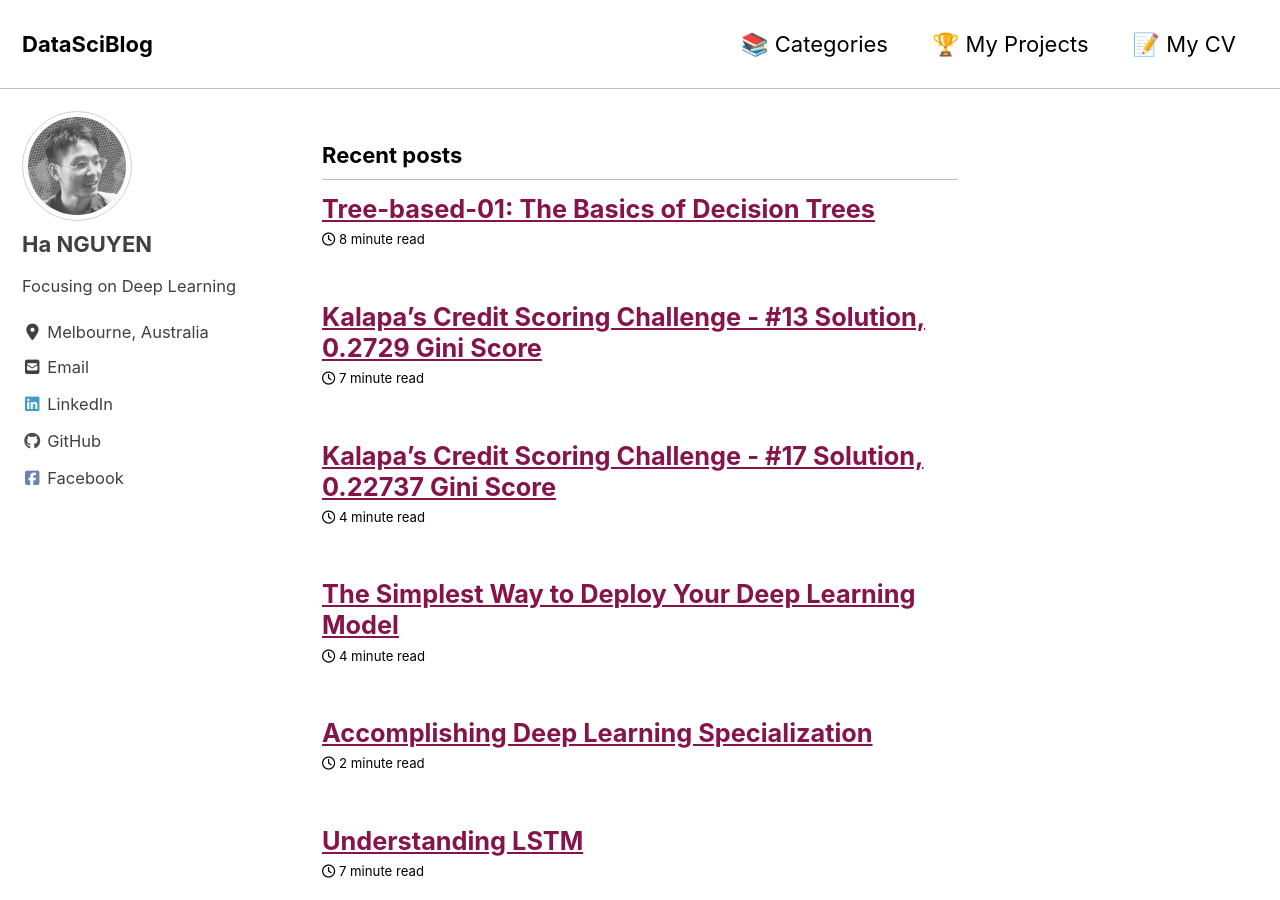
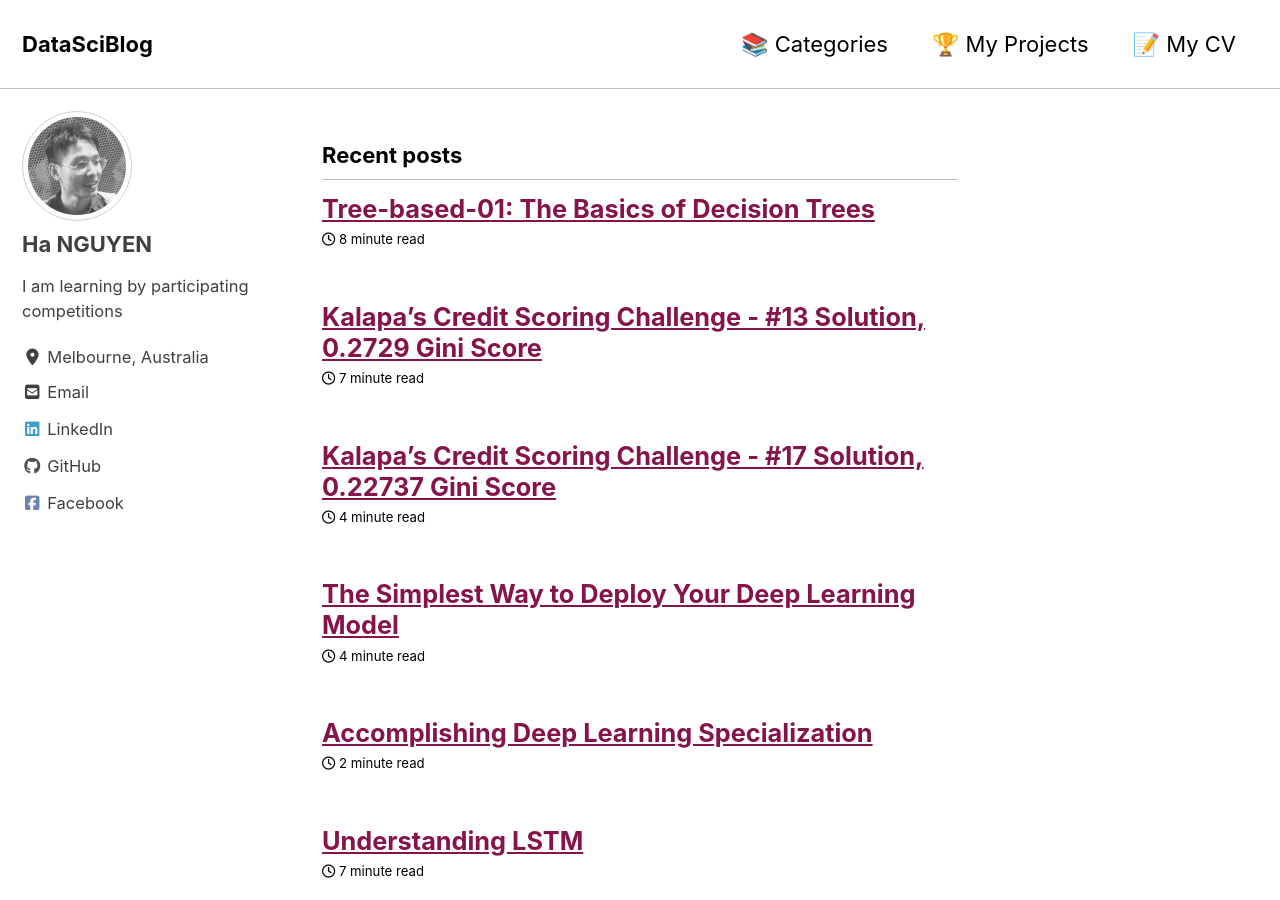
Before and after one commit to datasciblog/datasciblog.github.io, a Jekyll site: the page built from index.html, in a window 1280 px wide and 900 px high. Built offline with Jekyll 4.4.1, drawn with Linux system fonts in a browser that asks for light colours; cached includes are drawn as plain includes; nearby versions of some CDN libraries; the list of posts is cut into pages by our own code.

Commit message:
Update _config.yml

```diff
--- a/_config.yml
+++ b/_config.yml
@@ -111,7 +111,7 @@ analytics:
 author:
   name             : "Ha NGUYEN"
   avatar           : "/assets/images/ava.jpg" # path of avatar image, e.g. "/assets/images/bio-photo.jpg"
-  bio              : "Focusing on Deep Learning"
+  bio              : "I am learning by participating competitions"
   location         : "Melbourne, Australia"
   email            : #"trungha.ngx@gmail.com"
   links:
```
